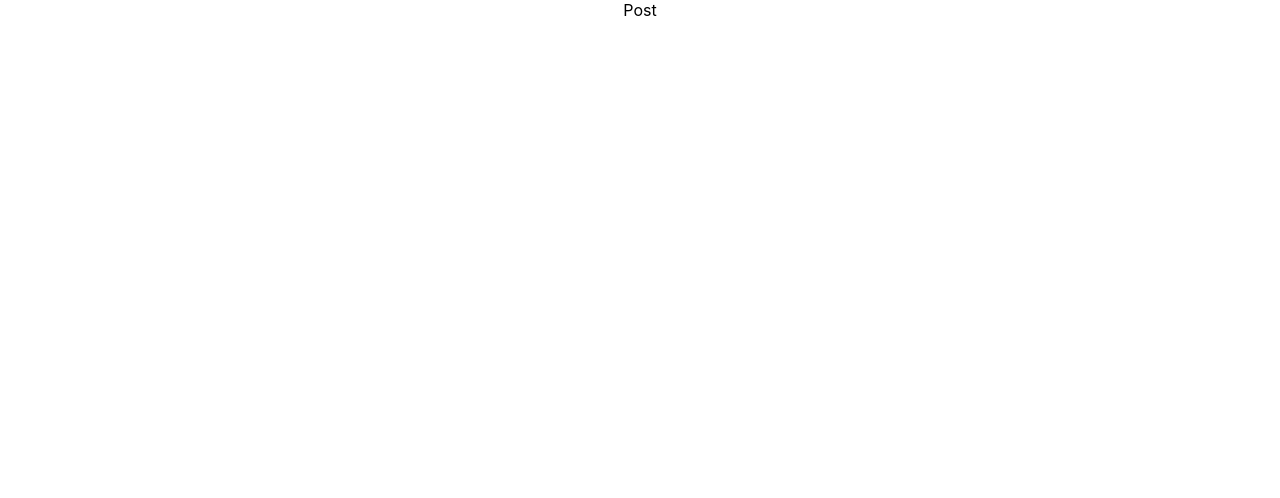
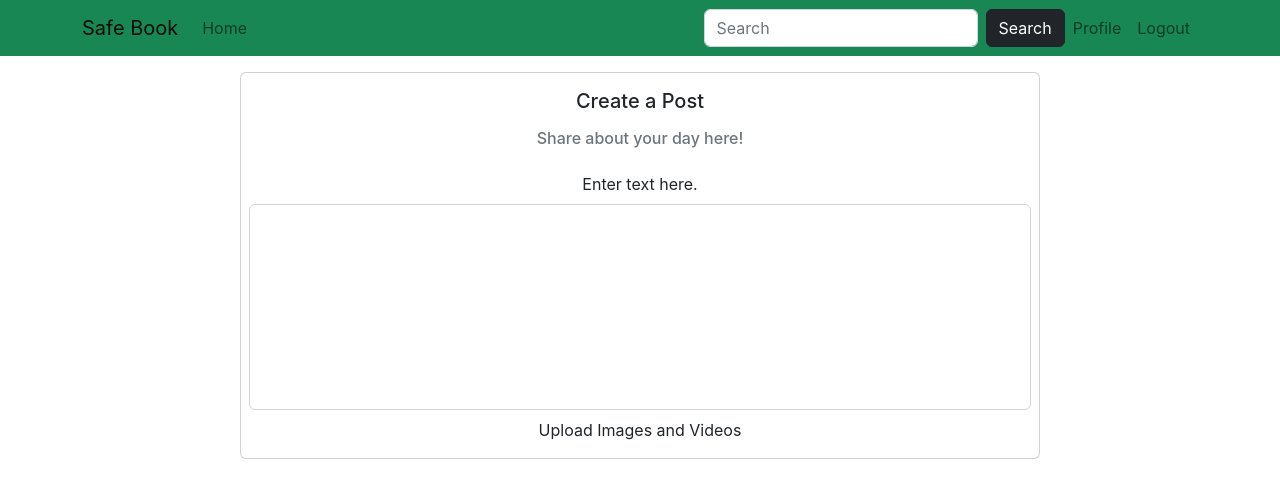
Before and after one commit to sbansal1999/safebook, a React (Create React App) app: page /post in a window 1280 px wide. Shown: the top 498 px of the page. Built offline with nearby package versions, Linux system fonts and the light colour scheme.

Commit message:
Added navbar and started post page

```diff
--- a/package.json
+++ b/package.json
@@ -6,8 +6,11 @@
     "@testing-library/jest-dom": "^5.16.5",
     "@testing-library/react": "^13.4.0",
     "@testing-library/user-event": "^13.5.0",
+    "bootstrap": "^5.2.2",
     "firebase": "^9.12.0",
     "react": "^18.2.0",
+    "react-bootstrap": "^2.5.0",
+    "react-bootstrap-icons": "^1.9.1",
     "react-dom": "^18.2.0",
     "react-router-dom": "^6.4.2",
     "react-scripts": "5.0.1",
--- a/public/index.html
+++ b/public/index.html
@@ -15,6 +15,13 @@
       user's mobile device or desktop. See https://developers.google.com/web/fundamentals/web-app-manifest/
     -->
     <link rel="manifest" href="%PUBLIC_URL%/manifest.json" />
+
+    <link
+      rel="stylesheet"
+      href="https://cdn.jsdelivr.net/npm/bootstrap@5.2.2/dist/css/bootstrap.min.css"
+      integrity="sha384-Zenh87qX5JnK2Jl0vWa8Ck2rdkQ2Bzep5IDxbcnCeuOxjzrPF/et3URy9Bv1WTRi"
+      crossorigin="anonymous"
+    />
     <!--
       Notice the use of %PUBLIC_URL% in the tags above.
       It will be replaced with the URL of the `public` folder during the build.
--- a/src/App.css
+++ b/src/App.css
@@ -36,3 +36,7 @@
     transform: rotate(360deg);
   }
 }
+
+textarea {
+  resize: none;
+}
--- /dev/null
+++ b/src/components/NavLoggedIn.js
@@ -0,0 +1,52 @@
+import React, { useState } from "react";
+import Button from "react-bootstrap/Button";
+import Container from "react-bootstrap/Container";
+import Form from "react-bootstrap/Form";
+import Nav from "react-bootstrap/Nav";
+import Navbar from "react-bootstrap/Navbar";
+import NavDropdown from "react-bootstrap/NavDropdown";
+
+function NavLoggedIn() {
+  const [search, setSearch] = useState("");
+
+  const handleSearch = () => {
+    //handle search here
+  };
+
+  return (
+    <div>
+      <Navbar collapseOnSelect bg="success">
+        <Container>
+          <Navbar.Brand href="\">Safe Book</Navbar.Brand>
+          <Navbar.Toggle aria-controls="responsive-navbar-nav" />
+          <Navbar.Collapse id="responsive-navbar-nav">
+            <Nav className="me-auto">
+              <Nav.Link href="\">Home</Nav.Link>
+            </Nav>
+            <Form className="d-flex">
+              <Form.Control
+                type="search"
+                placeholder="Search"
+                className="me-2"
+                aria-label="Search"
+                value={search}
+                onChange={(e) => {
+                  setSearch(e.target.value);
+                }}
+              />
+              <Button variant="dark" onClick={handleSearch}>
+                Search
+              </Button>
+            </Form>
+            <Nav>
+              <Nav.Link href="\profile">Profile</Nav.Link>
+              <Nav.Link href="\logout">Logout</Nav.Link>
+            </Nav>
+          </Navbar.Collapse>
+        </Container>
+      </Navbar>
+    </div>
+  );
+}
+
+export default NavLoggedIn;
--- a/src/components/Post.js
+++ b/src/components/Post.js
@@ -1,7 +1,29 @@
-import React from 'react'
+import React from "react";
+import Card from "react-bootstrap/Card";
+import InputGroup from "react-bootstrap/InputGroup";
+import Form from "react-bootstrap/Form";
+import NavLoggedIn from "./NavLoggedIn";
 
 export default function Post() {
   return (
-    <div>Post</div>
-  )
+    <>
+      <NavLoggedIn />
+      <div className="d-flex justify-content-center w-100">
+        <Card className="mt-3 ml-4" style={{ width: "50rem" }}>
+          <div className="d-flex flex-column">
+            <Card.Title className="mt-3">Create a Post</Card.Title>
+            <Card.Subtitle className="mt-2 text-muted mb-3">
+              Share about your day here!
+            </Card.Subtitle>
+            <Form className="m-2">
+              <Form.Label>Enter text here.</Form.Label>
+              <Form.Control as="textarea" rows={8} />
+
+              <Form.Label className="mt-2">Upload Images and Videos</Form.Label>
+            </Form>
+          </div>
+        </Card>
+      </div>
+    </>
+  );
 }
--- a/src/components/Profile.js
+++ b/src/components/Profile.js
@@ -1,5 +1,10 @@
 import React from "react";
+import NavLoggedIn from "./NavLoggedIn";
 
 export default function Profile() {
-  return <div>Profile Here</div>;
+  return (
+    <div>
+      <NavLoggedIn />
+    </div>
+  );
 }
--- a/src/components/Register.js
+++ b/src/components/Register.js
@@ -1,7 +1,8 @@
-import React from 'react'
+import React, { useState } from "react";
+import Form from "react-bootstrap/Form";
+export default function Register() {
+  const [user, setUser] = useState();
+  const [email, setEmail] = useState();
 
-export default function Register() {
-  return (
-    <div>Register</div>
-  )
+  return <div>Register</div>;
 }
```
Also changed, not shown: 1 other file (tests, documents, lock files or other folders).
